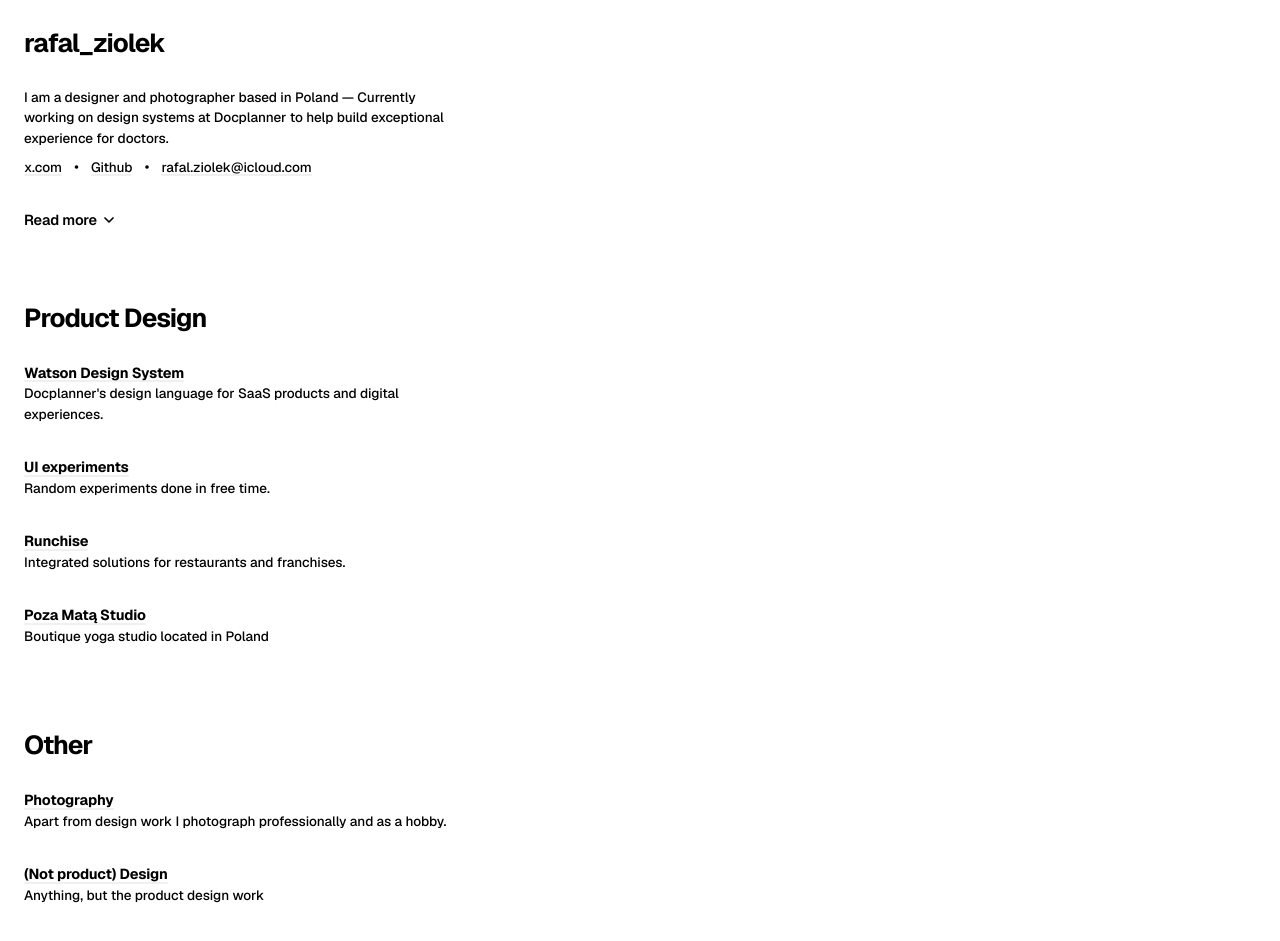
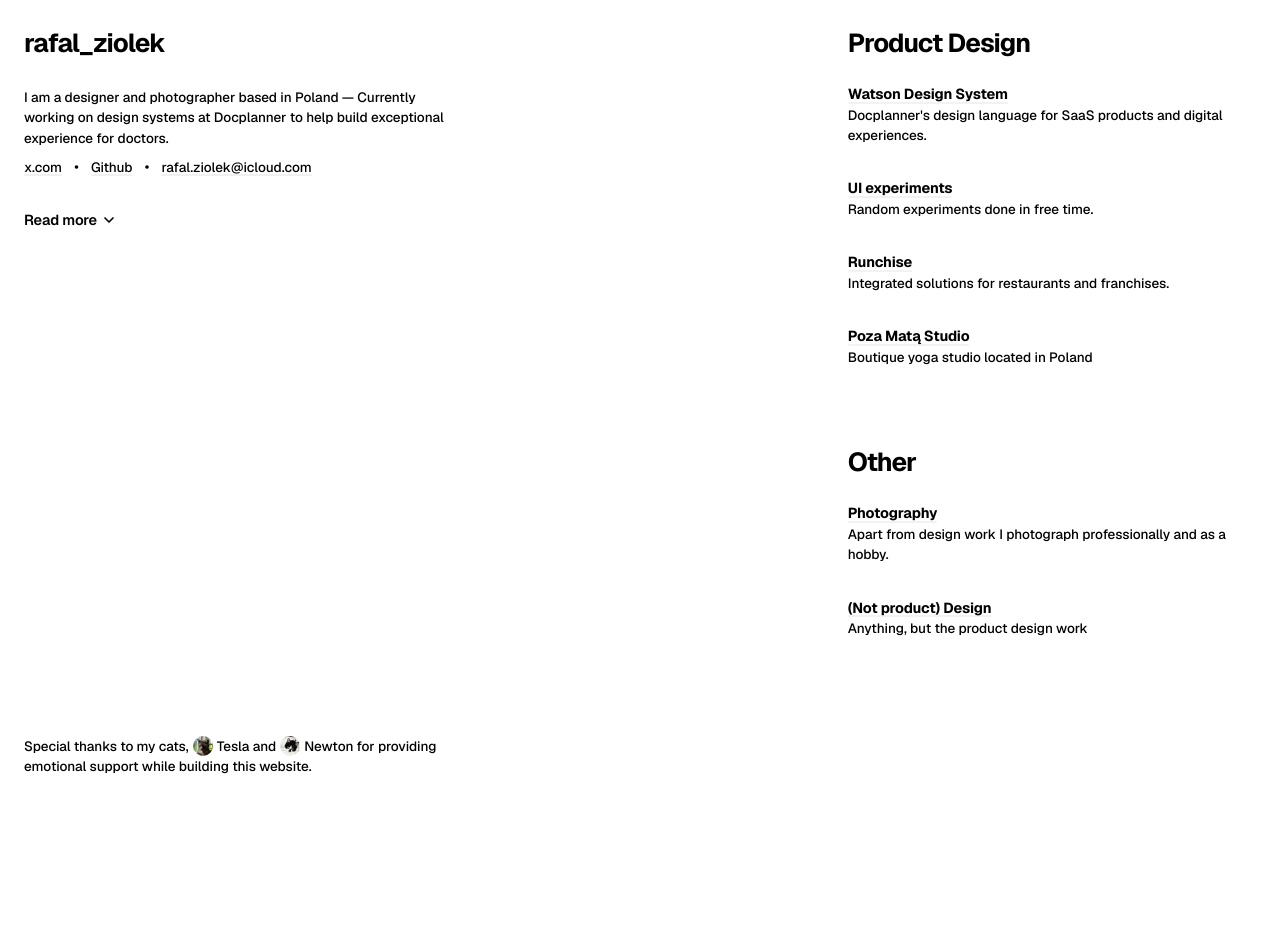
Before and after one commit to rafalziolek/portfolio, a Next.js app: page / in a window 1280 px wide. After the commit the page ends 800 px from the top, so only its background shows below. Built offline with nearby package versions, Linux system fonts and the light colour scheme.

Commit message:
projects at the main stage

```diff
--- a/src/app/layout.jsx
+++ b/src/app/layout.jsx
@@ -6,6 +6,7 @@
 import { Analytics } from "@vercel/analytics/react";
 import { OverlayProvider } from "@/contexts/OverlayContext";
 import styles from "./layout.module.scss";
+import Footer from "@/components/Footer/Footer";
 
 export const metadata = {
   title: "Rafał Ziółek — Product Designer & Photographer",
@@ -21,7 +22,7 @@
       <body style={{ fontFamily: "var(--font-geist-sans)" }}>
         <div className={styles.page}>
           <OverlayProvider>{children}</OverlayProvider>
-
+          <Footer />
           <Analytics />
         </div>
       </body>
--- a/src/app/layout.module.scss
+++ b/src/app/layout.module.scss
@@ -1,4 +1,7 @@
 .page {
     padding: var(--space-24);
     min-height: 100vh;
+    display: flex;
+    flex-direction: column;
+    justify-content: space-between;
 }
--- a/src/app/page.module.scss
+++ b/src/app/page.module.scss
@@ -1,9 +1,7 @@
 .container {
     display: flex;
+    height: 100%;
     justify-content: space-between;
-    position: relative;
-    height: 100%;
-    flex-direction: column;
     gap: 64px;
 }
 
@@ -14,9 +12,10 @@
     gap: var(--space-32);
     flex: 1;
     height: 100%;
+    max-width: 40ch;
 }
 
 .leftColumn {
     height: 100%;
     margin-left: -16px;
-}
+    max-width: 40ch;}
--- /dev/null
+++ b/src/components/Footer/Footer.jsx
@@ -0,0 +1,30 @@
+import React from "react";
+import styles from "./Footer.module.scss";
+import Text from "@/components/Text/Text";
+import Image from "next/image";
+
+export default function Footer() {
+  return (
+    <div className={styles.footer}>
+      <Text tag="p">
+        Special thanks to my cats,
+        <Image
+          src="/tesla.jpg"
+          height={128}
+          width={128}
+          alt="Tesla"
+          className={styles.image}
+        />
+        Tesla and
+        <Image
+          src="/newton.jpg"
+          height={128}
+          width={128}
+          alt="Newton"
+          className={styles.image}
+        />
+        Newton for providing emotional support while building this website.
+      </Text>
+    </div>
+  );
+}
--- /dev/null
+++ b/src/components/Footer/Footer.module.scss
@@ -0,0 +1,11 @@
+.footer {
+ max-width: 40ch;
+
+.image {
+    display: inline-block;
+    width: 20px;
+    height: 20px;
+    border-radius: 999px;
+    margin: 0 4px;
+    vertical-align: bottom;
+}}
--- a/src/components/ProjectLink/ProjectLink.module.scss
+++ b/src/components/ProjectLink/ProjectLink.module.scss
@@ -39,7 +39,7 @@
                display: block;
                width: 100%;
                height: 2px;
-               background-color: var(--color-border-primary);
+               background-color: rgba(0, 0, 0, 0.05);
                border-radius: 4px;
                z-index: -1;
                bottom: 1px;
--- a/src/components/ProjectLinkGroup/ProjectLinkGroup.module.scss
+++ b/src/components/ProjectLinkGroup/ProjectLinkGroup.module.scss
@@ -1,6 +1,6 @@
 .project-heading {
     padding-inline: var(--space-16);
-    padding-block: var(--space-4);
+    // padding-block: var(--space-4);
 }
 
 .project-group {
--- a/src/components/ProjectThumbnail/ProjectThumbnail.module.scss
+++ b/src/components/ProjectThumbnail/ProjectThumbnail.module.scss
@@ -1,15 +1,18 @@
 .thumbnail {
     position: fixed;
-    right: 24px;
-    bottom: 24px;
+    top: 0;
+    left: 0;
+    width: 100vw;
+    height: 100vh;
     display: flex;
     align-items: center;
-    justify-content: flex-end;
+    justify-content:center;
     z-index: -1;
     img {
-        width: 50vw;
+        width: auto;
+    max-width: 30vw;
+        max-height: 50vh;
         height: auto;
-        max-height: 100%;
         border-radius: 12px;
     }
 }
```
